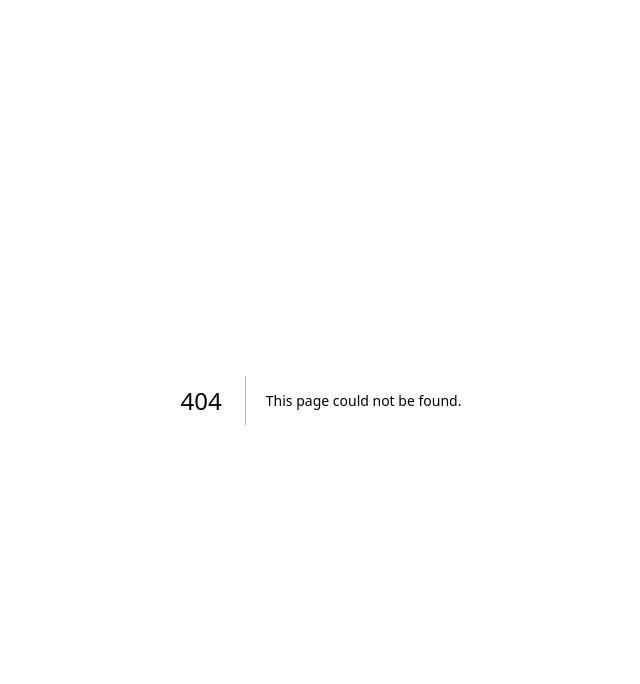
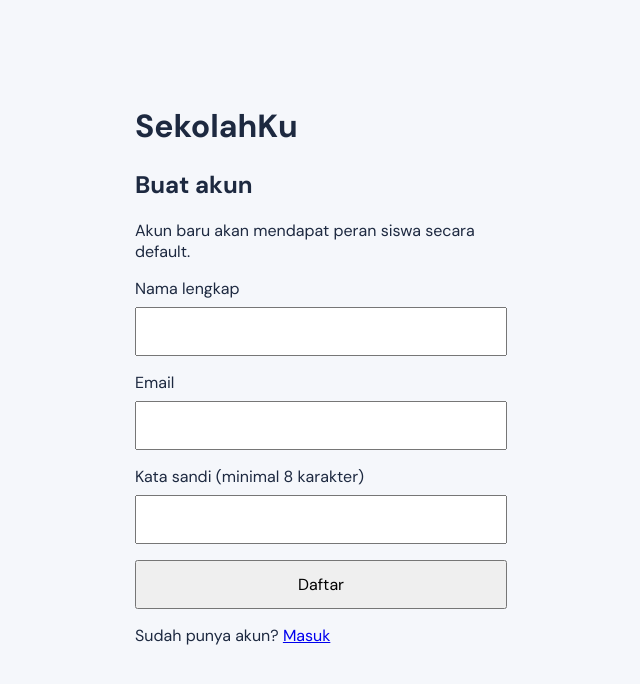
Before and after one commit to Revaldo02/sekolahku, a Next.js app in the folder sekolahku-superapp/: page /daftar in a window 1280 px wide. Before the commit this address had no page. Shown: the top 684 px of the page, without its empty margins (319-959 px from the left). Built offline with nearby package versions, Linux system fonts and the light colour scheme.

Commit message:
Add Supabase login and registration

```diff
--- /dev/null
+++ b/sekolahku-superapp/app/daftar/page.tsx
@@ -0,0 +1,69 @@
+'use client'
+
+import { useState } from 'react'
+import { getSupabase } from '@/lib/supabase'
+import Link from 'next/link'
+
+export default function DaftarPage() {
+  const [nama, setNama] = useState('')
+  const [email, setEmail] = useState('')
+  const [password, setPassword] = useState('')
+  const [pesan, setPesan] = useState('')
+  const [loading, setLoading] = useState(false)
+
+  async function handleDaftar(e: React.FormEvent<HTMLFormElement>) {
+    e.preventDefault()
+    setLoading(true)
+    setPesan('')
+
+    const { data, error } = await getSupabase().auth.signUp({
+      email,
+      password,
+      options: { data: { full_name: nama } },
+    })
+
+    setLoading(false)
+
+    if (error) {
+      setPesan('Pendaftaran gagal: ' + error.message)
+      return
+    }
+
+    if (data.session) {
+      window.location.href = '/'
+      return
+    }
+
+    setPesan('Pendaftaran berhasil. Periksa email untuk konfirmasi akun jika diminta.')
+  }
+
+  return (
+    <main style={{ maxWidth: 420, margin: '60px auto', padding: 24 }}>
+      <h1>SekolahKu</h1>
+      <h2>Buat akun</h2>
+      <p>Akun baru akan mendapat peran siswa secara default.</p>
+      <form onSubmit={handleDaftar}>
+        <label htmlFor="nama">Nama lengkap</label>
+        <input id="nama" required value={nama}
+          onChange={(e) => setNama(e.target.value)}
+          style={{ display: 'block', width: '100%', padding: 12, margin: '8px 0 16px' }} />
+
+        <label htmlFor="email">Email</label>
+        <input id="email" type="email" required value={email}
+          onChange={(e) => setEmail(e.target.value)}
+          style={{ display: 'block', width: '100%', padding: 12, margin: '8px 0 16px' }} />
+
+        <label htmlFor="password">Kata sandi (minimal 8 karakter)</label>
+        <input id="password" type="password" minLength={8} required value={password}
+          onChange={(e) => setPassword(e.target.value)}
+          style={{ display: 'block', width: '100%', padding: 12, margin: '8px 0 16px' }} />
+
+        <button type="submit" disabled={loading} style={{ width: '100%', padding: 12 }}>
+          {loading ? 'Memproses...' : 'Daftar'}
+        </button>
+      </form>
+      {pesan && <p role="status">{pesan}</p>}
+      <p>Sudah punya akun? <Link href="/login">Masuk</Link></p>
+    </main>
+  )
+}
--- /dev/null
+++ b/sekolahku-superapp/lib/supabase.ts
@@ -0,0 +1,12 @@
+import { createClient } from '@supabase/supabase-js'
+
+export function getSupabase() {
+  const url = process.env.NEXT_PUBLIC_SUPABASE_URL
+  const key = process.env.NEXT_PUBLIC_SUPABASE_PUBLISHABLE_KEY
+
+  if (!url || !key) {
+    throw new Error('Konfigurasi Supabase belum tersedia.')
+  }
+
+  return createClient(url, key)
+}
--- a/sekolahku-superapp/package.json
+++ b/sekolahku-superapp/package.json
@@ -9,18 +9,19 @@
     "lint": "eslint"
   },
   "dependencies": {
+    "@supabase/supabase-js": "^2.118.0",
     "lucide-react": "^0.468.0",
     "next": "^15.1.6",
     "react": "^19.0.0",
     "react-dom": "^19.0.0"
   },
   "devDependencies": {
+    "@eslint/eslintrc": "^3.2.0",
     "@types/node": "^22.10.5",
     "@types/react": "^19.0.6",
     "@types/react-dom": "^19.0.3",
     "eslint": "^9.17.0",
     "eslint-config-next": "^15.1.6",
-    "typescript": "^5.7.3",
-    "@eslint/eslintrc": "^3.2.0"
+    "typescript": "^5.7.3"
   }
 }
```
Also changed, not shown: sekolahku-superapp/app/login/page.tsx (added, +56 -0 lines), sekolahku-superapp/next-env.d.ts, 1 other file (tests, documents, lock files or other folders).
